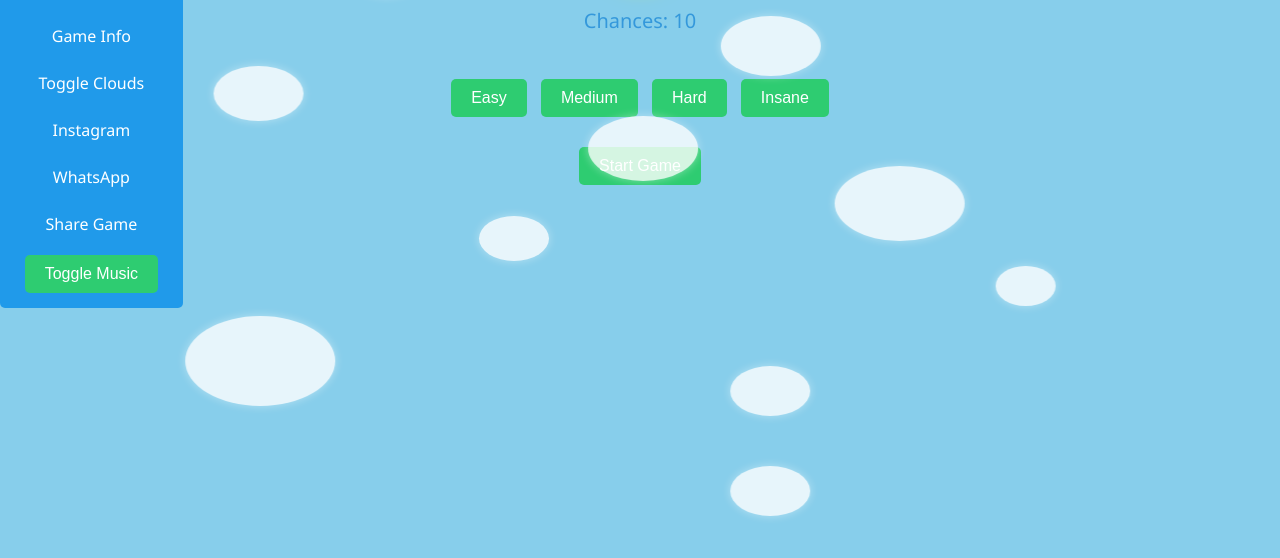
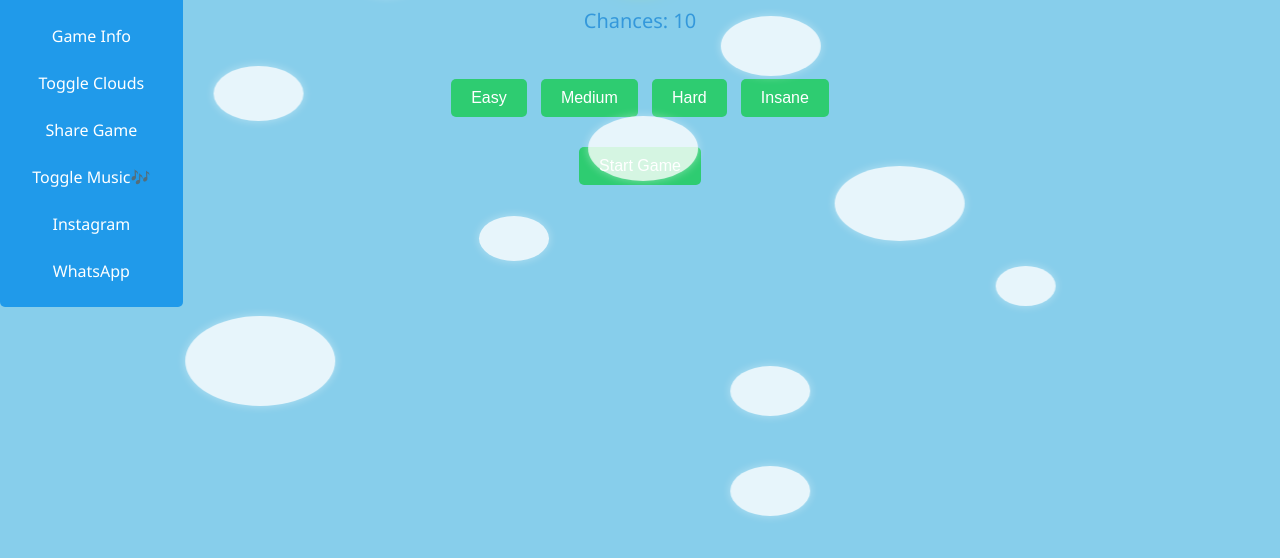
Before and after one commit to max0003333/Find-The-Dinosaur, a plain HTML site: page HTML/index.html in a window 1280 px wide. Both pictures are taken after a click on the element 35 px from the left and 36 px from the top of the page. Shown: the part 134-692 px from the top of the page. Drawn offline with Linux system fonts and the light colour scheme.

Commit message:
Add files via upload

```diff
--- a/HTML/index.html
+++ b/HTML/index.html
@@ -358,10 +358,10 @@
         <a href="#" onclick="toggleDayNight()">Toggle Day/Night</a>
         <a href="#" onclick="toggleGameMakerInfo()">Game Info</a>
         <a href="#" onclick="toggleClouds()">Toggle Clouds</a>
+        <a href="#" onclick="shareGame()">Share Game</a>
+        <a href="#"onclick="toggleMusic()">Toggle Music🎶</a>
         <a href="https://www.instagram.com/?utm_source=pwa_homescreen&__pwa=1" target="_blank">Instagram</a>
         <a href="https://wa.link/j3vnzc" target="_blank">WhatsApp</a>
-        <a href="#" onclick="shareGame()">Share Game</a>
-        <button id="toggleMusicButton" onclick="toggleMusic()">Toggle Music</button>
     </div>
 
     <div id="gameMakerInfo" class="modal" style="display: none;">
@@ -387,7 +387,7 @@
 
 
 
-        <!-- Other existing HTML content... -->
+
     </body>
 
     <div class="menu" onclick="toggleMenu()">
```
